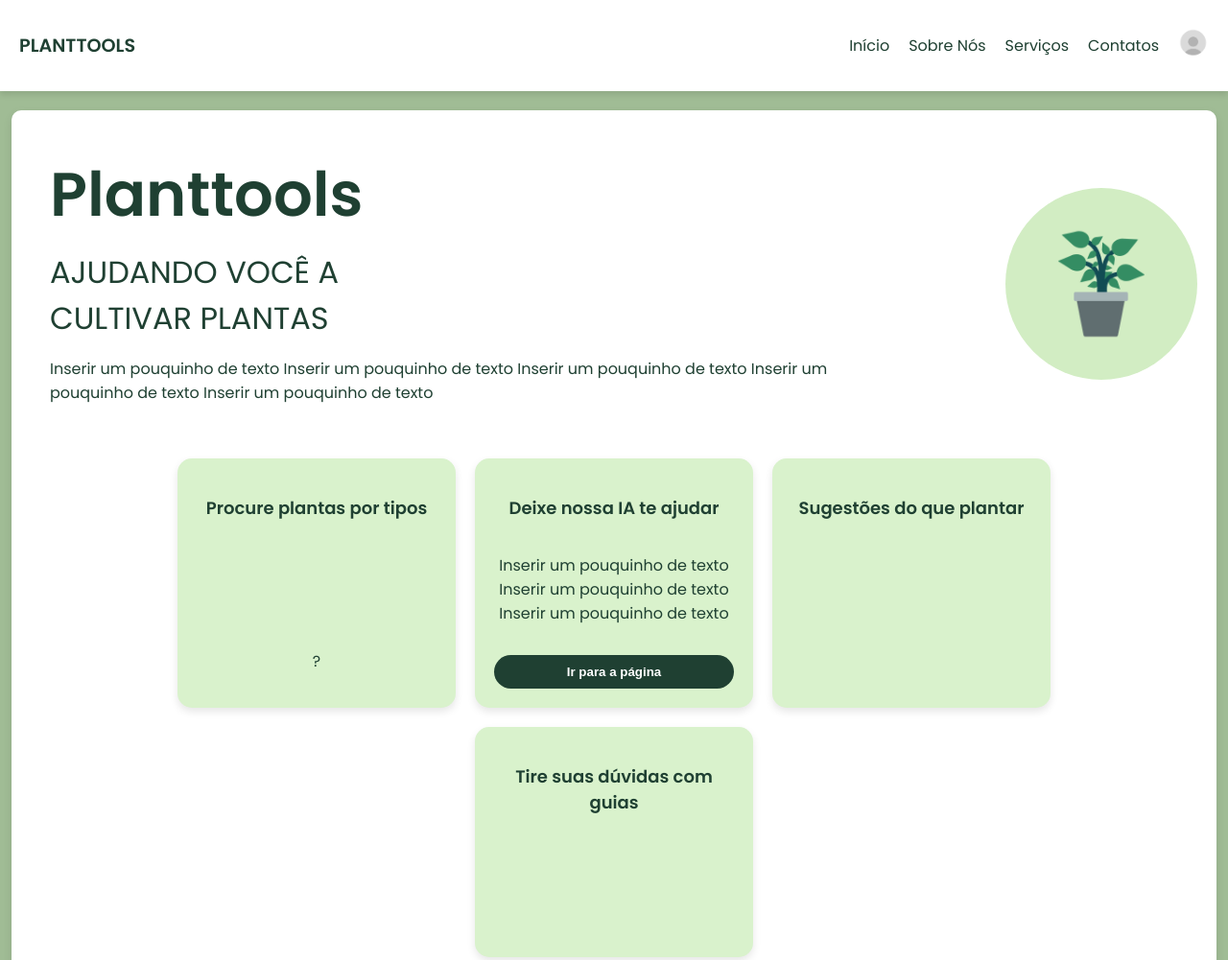
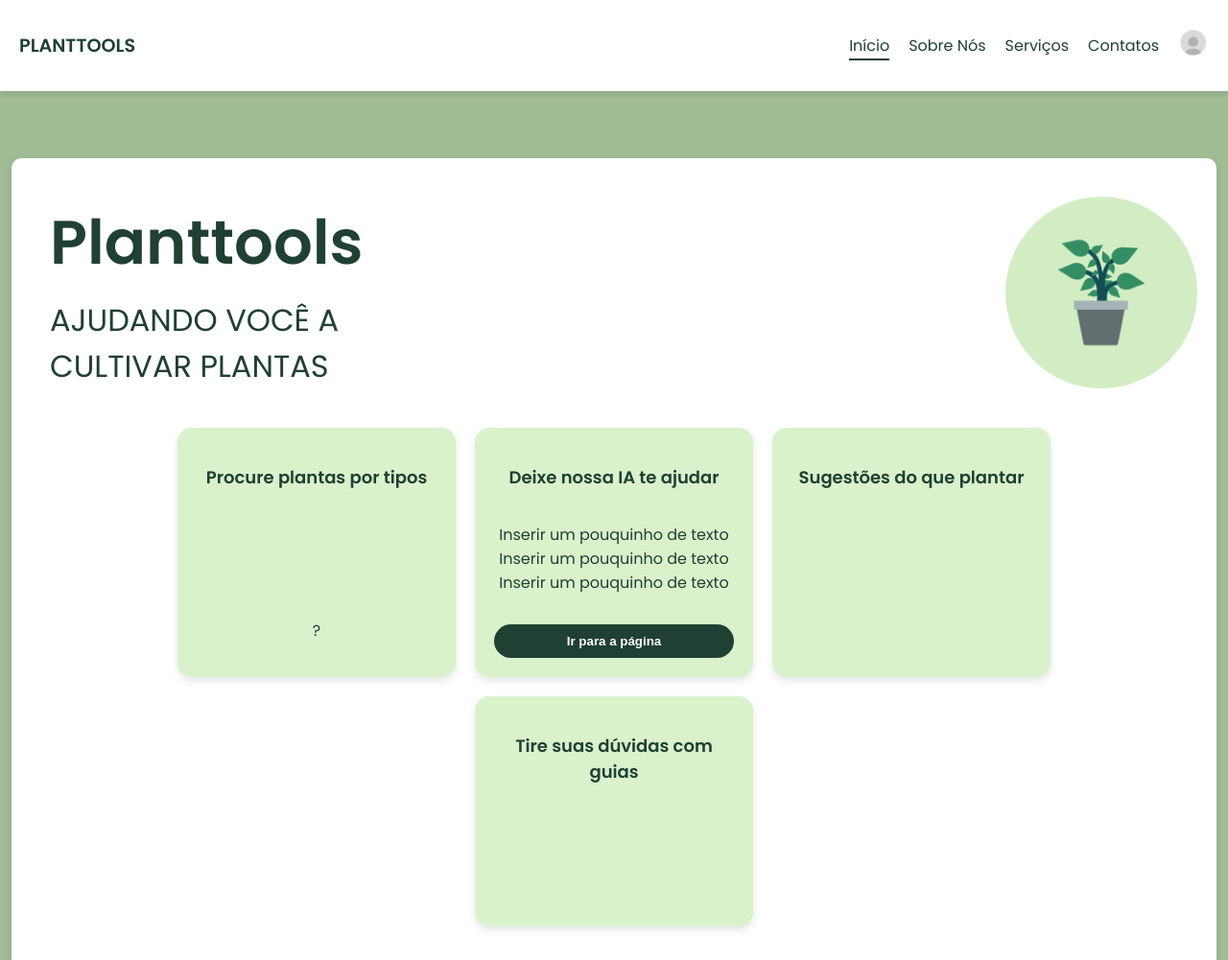
Before and after one commit to FlavioSandri/Planttools, a plain HTML site: page index.html in a window 1280 px wide. Shown: the top 1001 px of the page at 96% size. Drawn offline with Linux system fonts and the light colour scheme.

Commit message:
Nav/Index

```diff
--- a/index.html
+++ b/index.html
@@ -13,7 +13,7 @@
     <h1 class="logo">PLANTTOOLS</h1>
     <nav>
       <ul>
-        <li><a href="">Início</a></li>
+        <li><a class="active" href="">Início</a></li>
         <li><a href="page/sobre/sobre.html">Sobre Nós</a></li>
         <li><a href="page/servico/servicos.html">Serviços</a></li>
         <li><a href="page/contato/contatos.html">Contatos</a></li>
@@ -34,7 +34,6 @@
       <div class="intro-text">
         <div class="main-title">Planttools</div>
         <div class="subtitle">AJUDANDO VOCÊ A<br>CULTIVAR PLANTAS</div>
-        <p>Inserir um pouquinho de texto Inserir um pouquinho de texto Inserir um pouquinho de texto Inserir um pouquinho de texto Inserir um pouquinho de texto</p>
       </div>
       <div class="intro-image">
         <img src="img/vasoplanta.png" alt="Planta">
--- a/styles.css
+++ b/styles.css
@@ -8,8 +8,8 @@ body {
 main {
   background-color: #ffffff;
   width: 95vw;
-  max-width: 1600px;
-  margin: 20px auto;
+  max-width: 1740px;
+  margin: 70px auto;
   border-radius: 10px;
   padding: 20px;
   box-shadow: 0 4px 10px rgba(0, 0, 0, 0.1);
```
Also changed, not shown: page/contato/contatos.html (+2 -2 lines), page/planta/planta.html (+1 -1 lines), page/sobre/sobre.html (+1 -1 lines).
